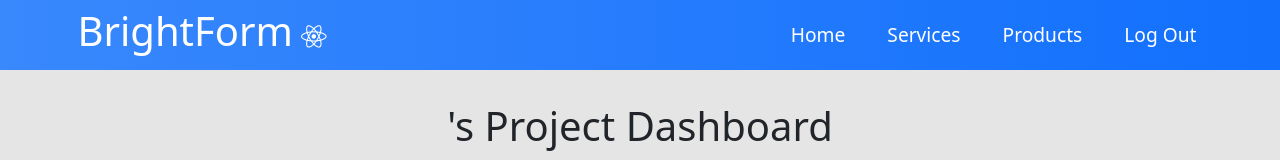
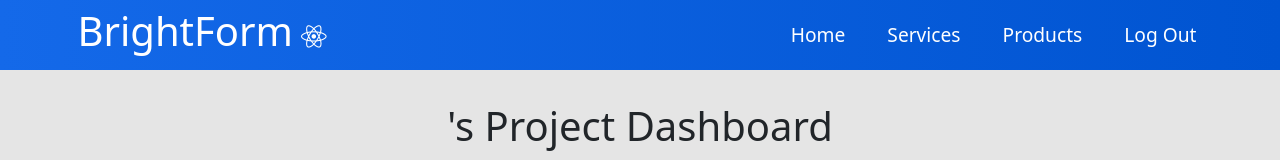
Before and after one commit to Ah179/2022, a React (Create React App) app in the folder src/ui/frontend/: page /Home in a window 1280 px wide. Shown: the top 160 px of the page. Built offline with nearby package versions, Linux system fonts and the light colour scheme; no server answers.

Commit message:
updating navbar

```diff
--- a/src/ui/frontend/src/components/Home/components/Navbar/Navbar.css
+++ b/src/ui/frontend/src/components/Home/components/Navbar/Navbar.css
@@ -1,8 +1,8 @@
 .NavbarItems {
   background: linear-gradient(
     90deg,
-    rgb(57, 136, 252) 0%,
-    rgba(18, 112, 253) 100%
+    rgb(20, 105, 233) 0%,
+    rgb(0, 84, 209) 100%
   );
   height: 70px;
   display: flex;
```
